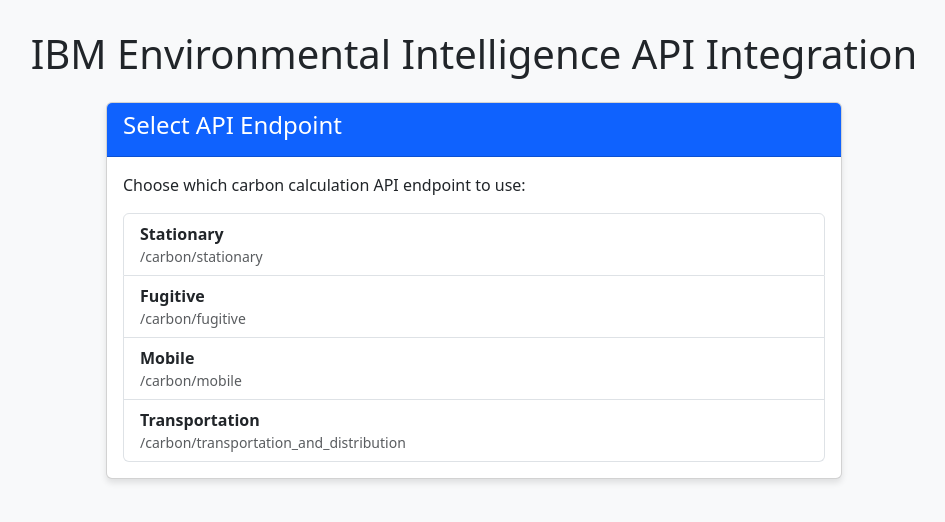
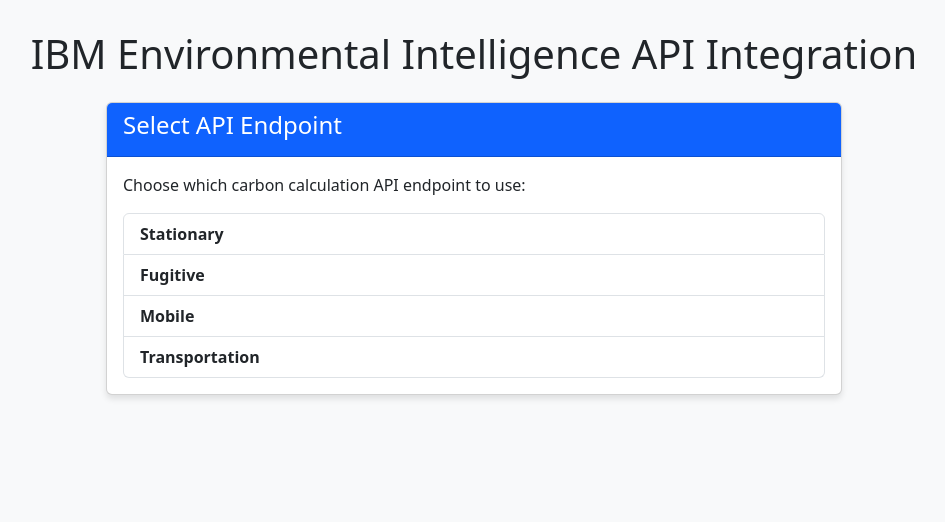
Before and after one commit to Saishivram/ibm_example, a Flask app: page / in a window 1280 px wide. Shown: the top 522 px of the page, without its empty margins (166-1111 px from the left). Run offline with Flask 3, Linux system fonts and the light colour scheme.

Commit message:
"update index.html"

```diff
--- a/templates/index.html
+++ b/templates/index.html
@@ -42,7 +42,6 @@
                             {% for key, value in endpoints.items() %}
                                 <a href="{{ url_for('show_form', endpoint_type=key) }}" class="list-group-item list-group-item-action">
                                     <strong>{{ key|title }}</strong>
-                                    <small class="text-muted d-block">{{ value }}</small>
                                 </a>
                             {% endfor %}
                         </div>
```
